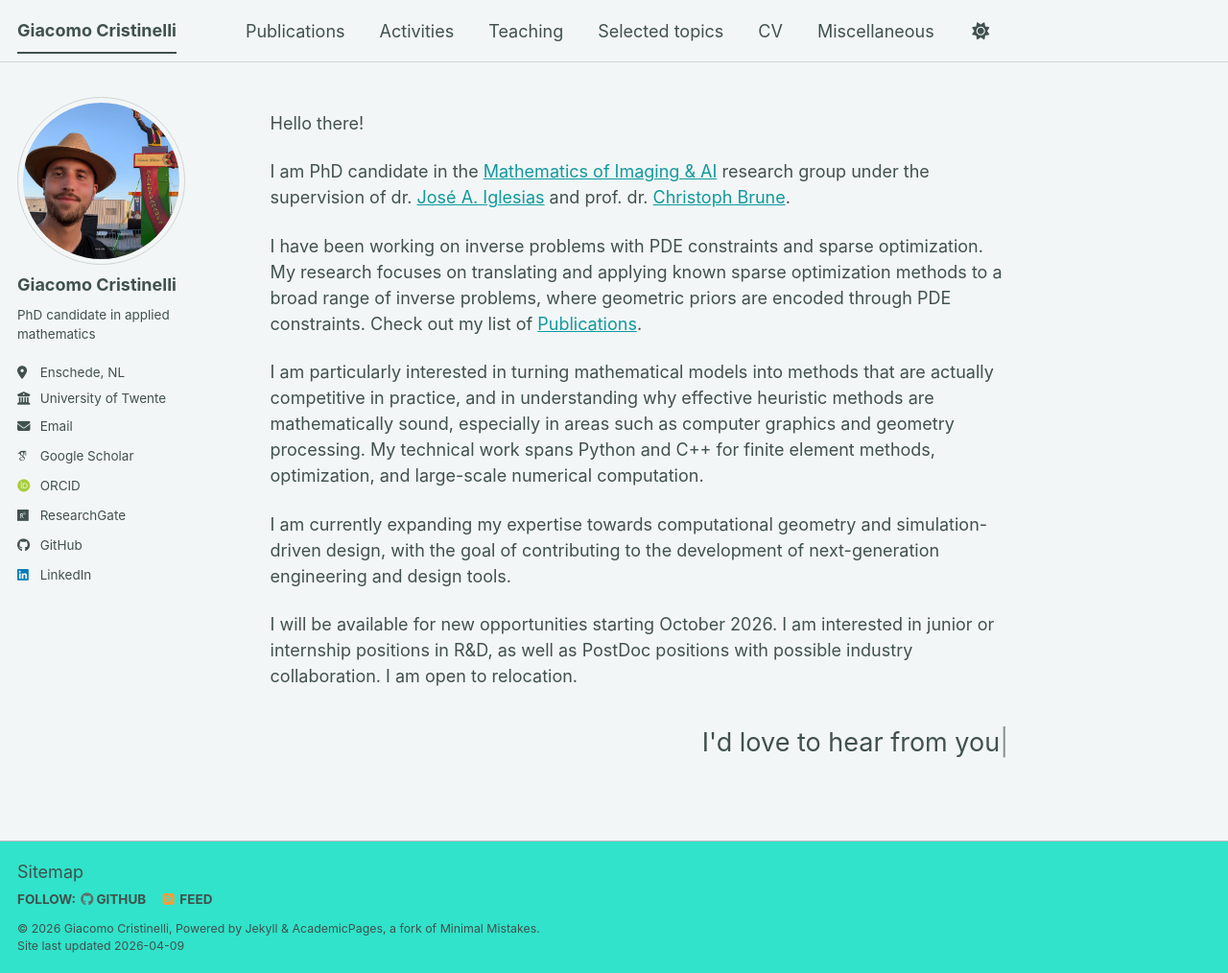
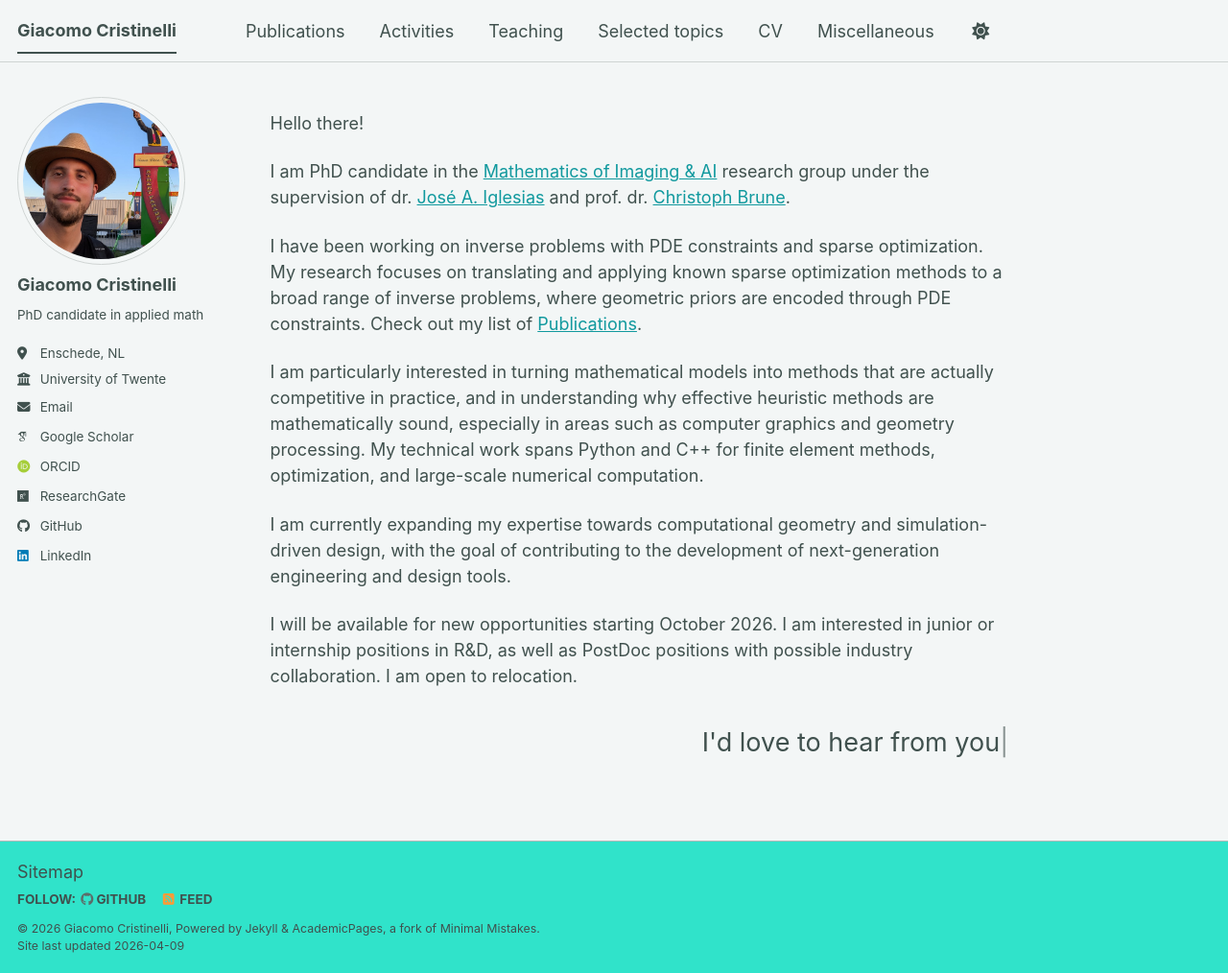
Before and after one commit to gcristinelli/gcristinelli.github.io, a Jekyll site: the page built from _pages/about.md, in a window 1280 px wide and 1014 px high. Shown: the whole window at 96% size. Built offline with Jekyll 4.4.1, drawn with Linux system fonts in a browser that asks for light colours; some web fonts are replaced; a script bundle is joined from its source files by our own code; library files that are not in the unit come from our copies.

Commit message:
abbreviation

```diff
--- a/_config.yml
+++ b/_config.yml
@@ -26,7 +26,7 @@ author:
   avatar           : "profile.png"
   name             : "Giacomo Cristinelli"
   pronouns         : # example: "she/her"
-  bio              : "PhD candidate in applied mathematics"
+  bio              : "PhD candidate in applied math"
   location         : "Enschede, NL"
   employer         : "University of Twente"
   uri              : # URL
```
